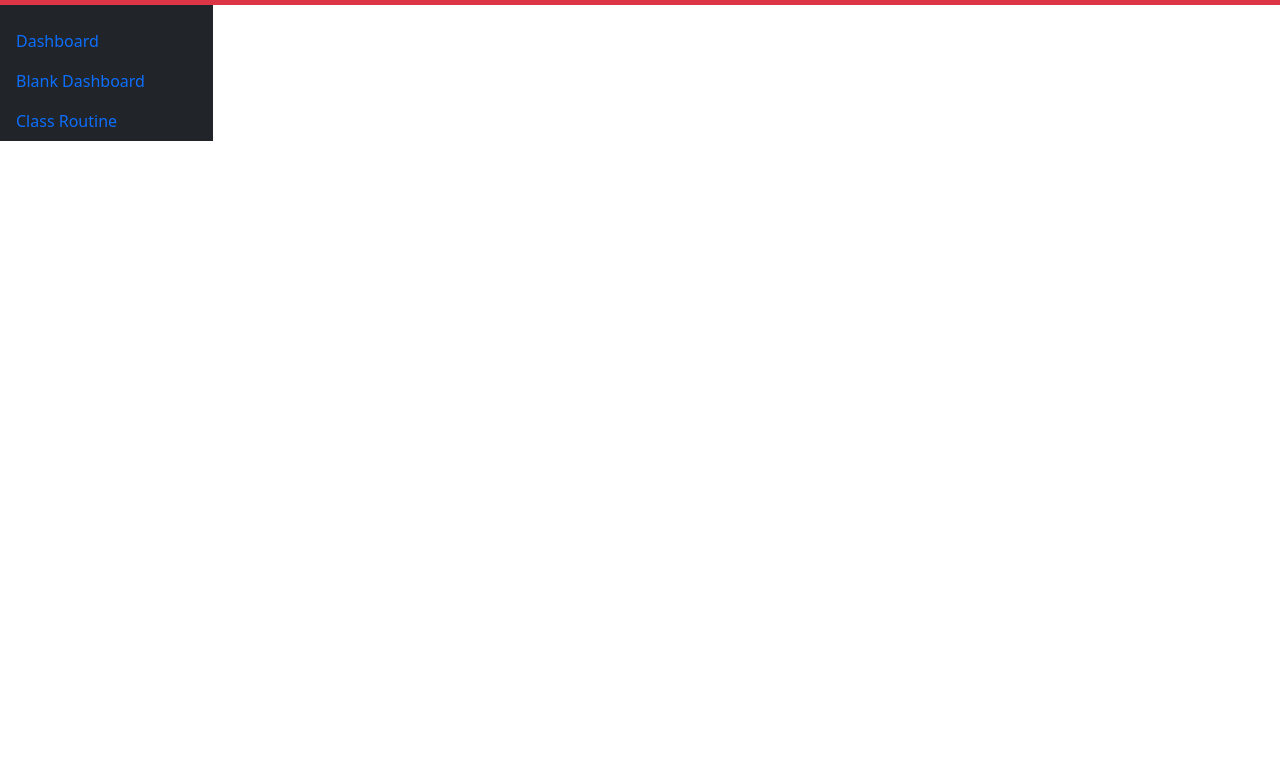
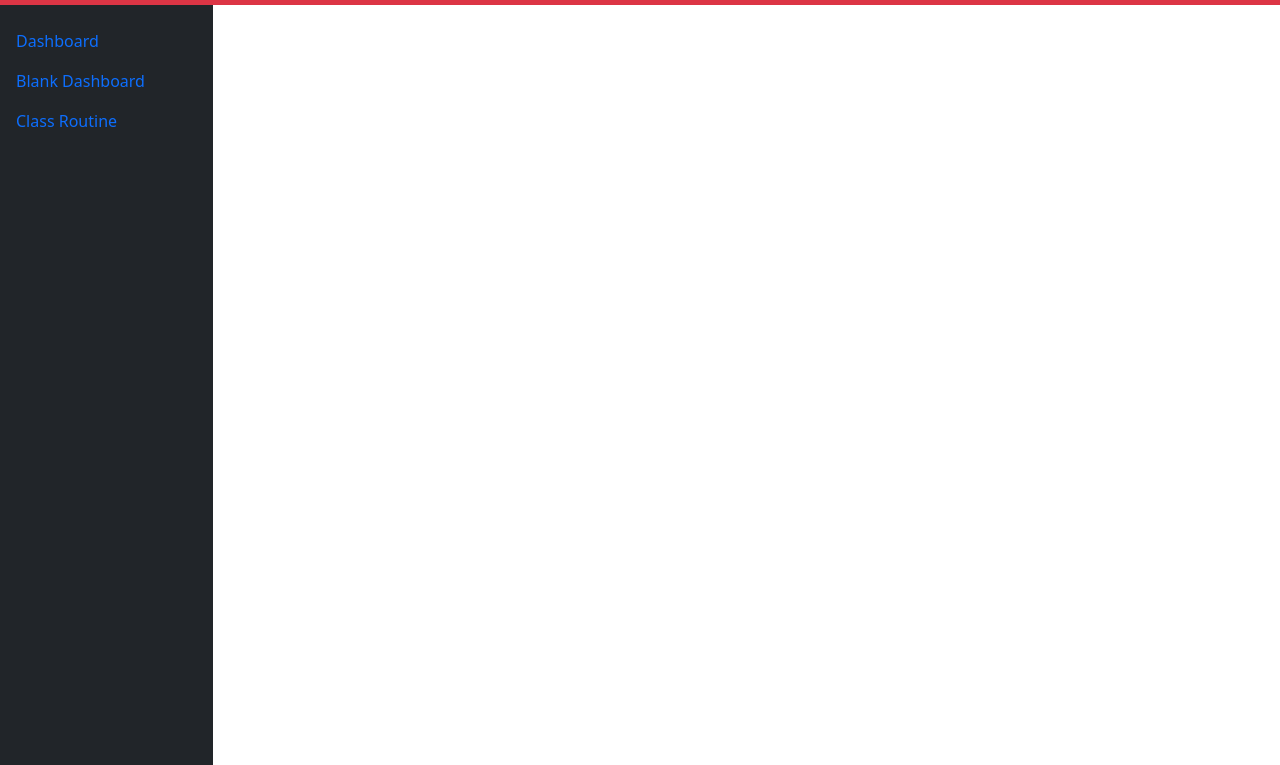
Before and after one commit to fluttry/an-htmlclass, a plain HTML site: page admin/dashbord.html in a window 1280 px wide. Shown: the part 51-816 px from the top of the page. Drawn offline with Linux system fonts and the light colour scheme.

Commit message:
custom side bar

```diff
--- a/admin/dashboard.css
+++ b/admin/dashboard.css
@@ -4,3 +4,7 @@ body
 {
     background-color: white;
 }
+.h-all
+{
+    min-height: 95vh;
+}
--- a/admin/dashbord.html
+++ b/admin/dashbord.html
@@ -38,7 +38,7 @@
       <!-- top navebar end here-->
 
       <!--Dashboard body start here-->
-      <nav class="col-md-3 col-lg-2 d-md-block bg-dark">
+      <nav class="col-md-3 col-lg-2 d-md-block bg-dark h-all">
         <div class="position-sticky pt-3">
             <ul class="nav flex-column">
                 <li class="nav-item">
```
